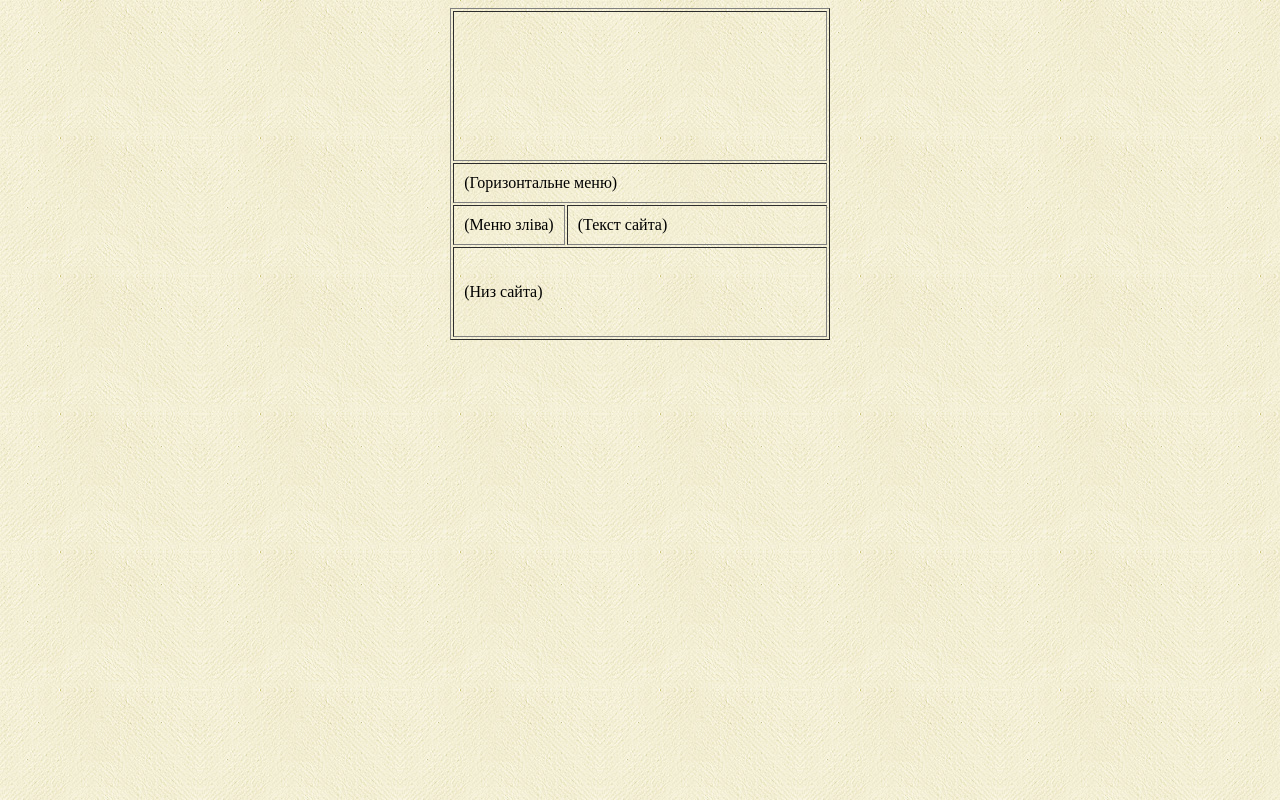
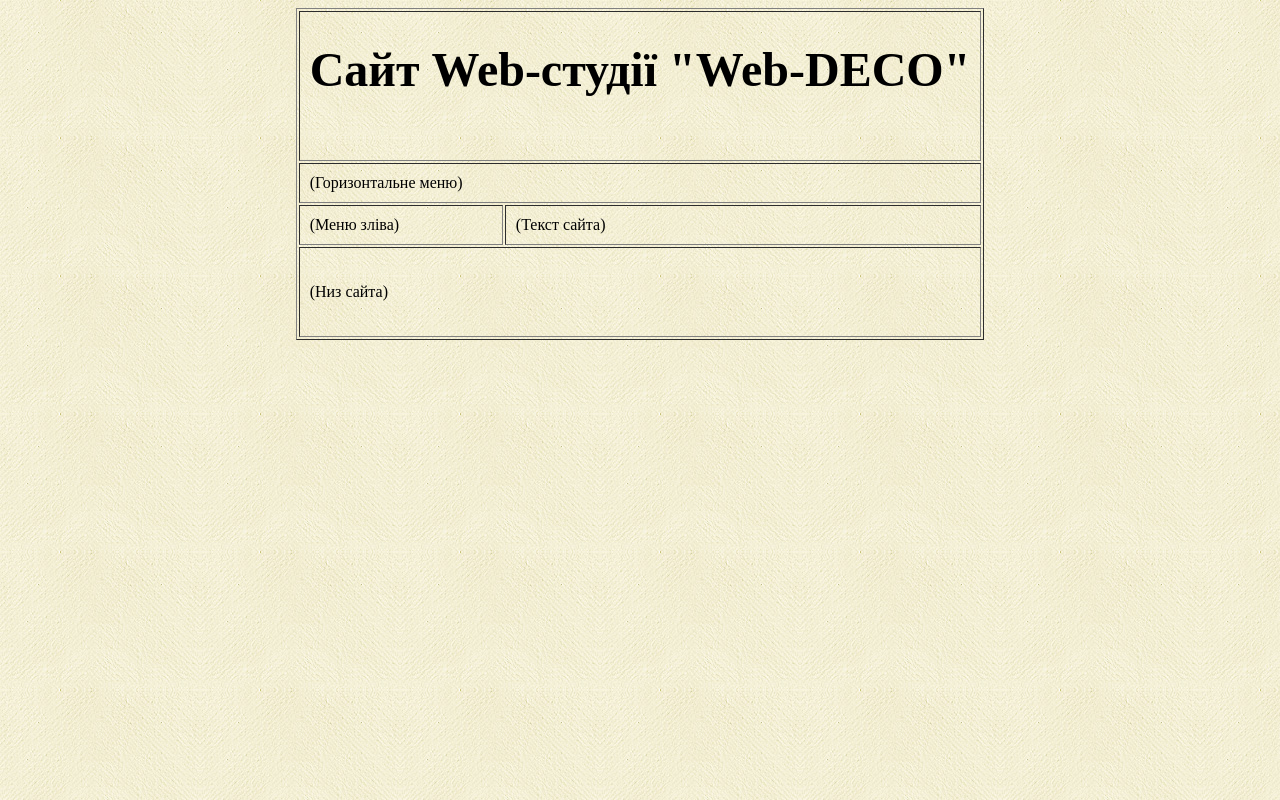
Before and after one commit to rymar64/WebTxt, a plain HTML site: page index.html in a window 1280 px wide. Drawn offline with Linux system fonts and the light colour scheme.

Commit message:
05 - Вказав назву сайта

```diff
--- a/index.html
+++ b/index.html
@@ -8,6 +8,7 @@
   <table border="1" align="center" cellpadding="10">
 		<tr>
 			<td colspan="2" height="150" align="right" hspace="5">
+			<font size="5"><h1>Сайт Web-cтудії "Web-DECO"</h1></font>
 			</td>
 		</tr>
 		<tr>
```
